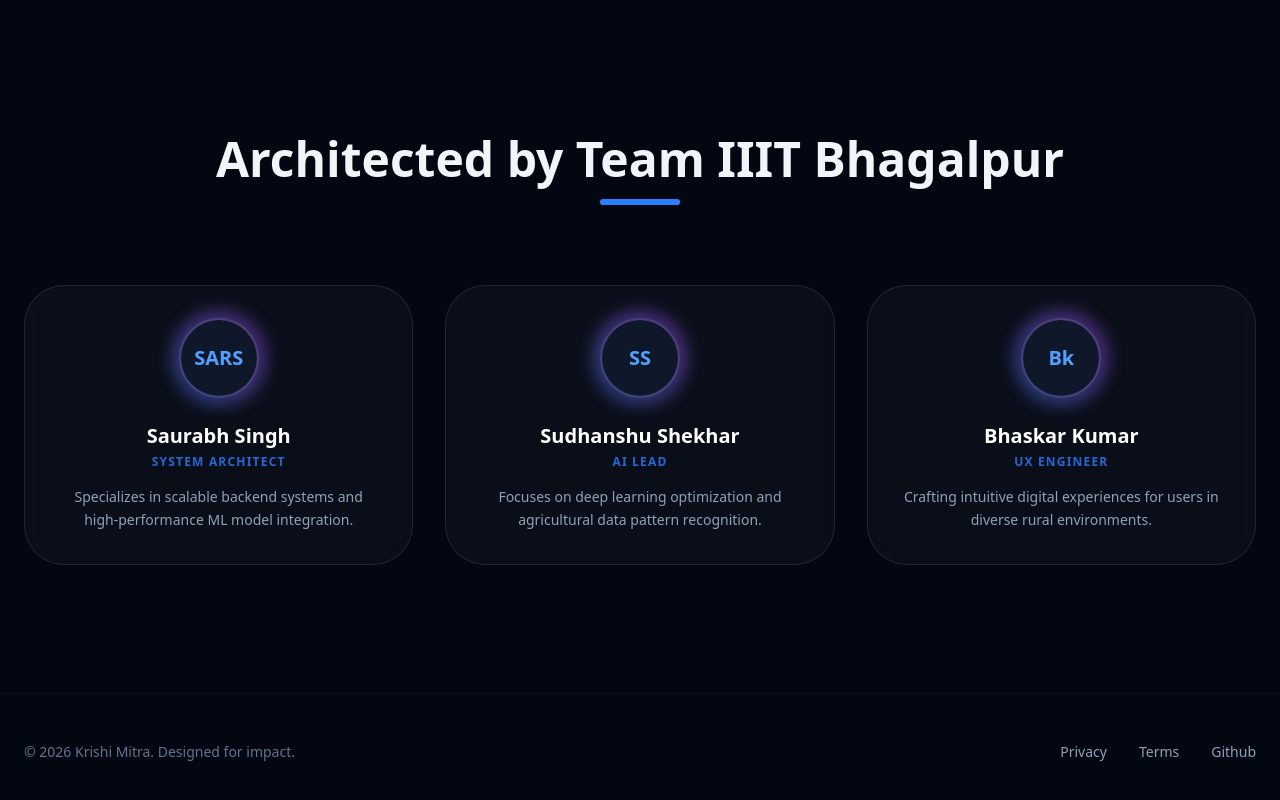
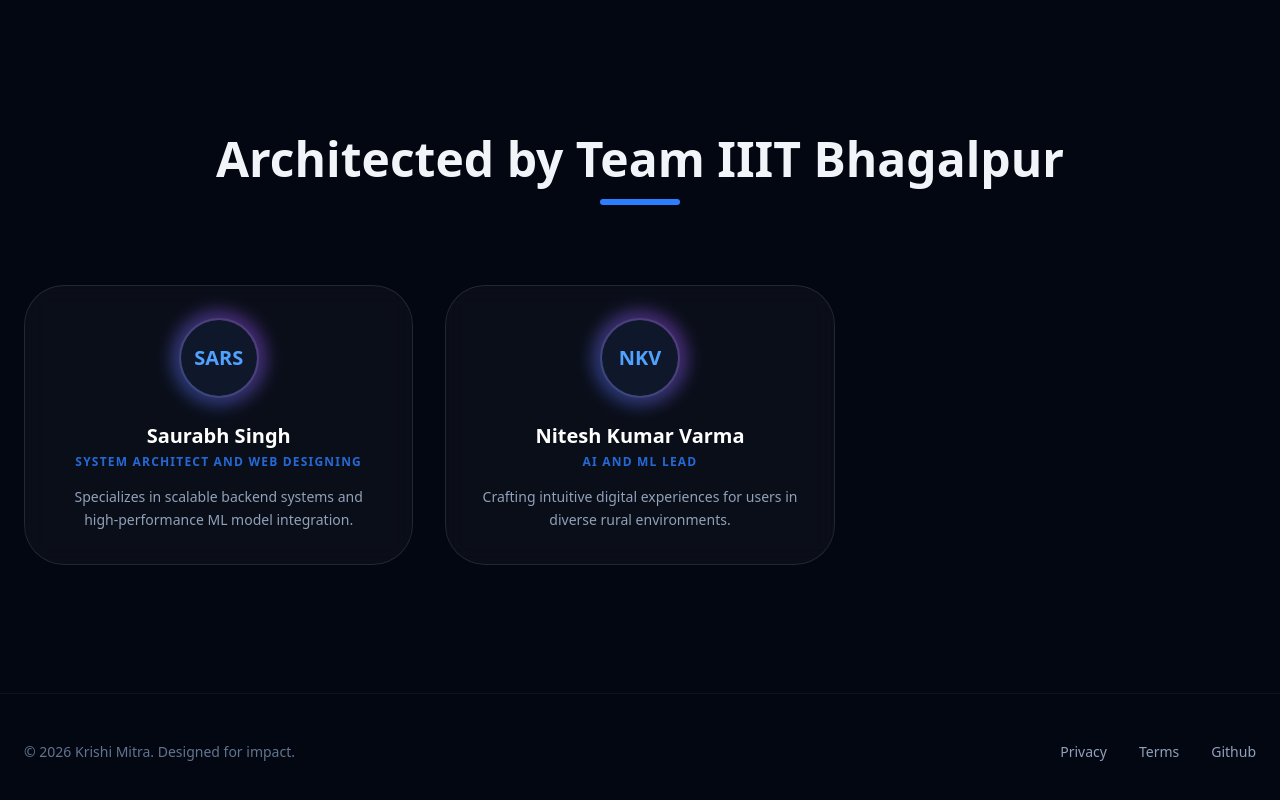
Before and after one commit to DevSars24/SIH-Team-Greensphere, a Next.js app in the folder frontend/: page / in a window 1280 px wide. Shown: the part 1493-2293 px from the top of the page. Built offline with nearby package versions, Linux system fonts and the light colour scheme; no server answers.

Commit message:
Update page.tsx

```diff
--- a/frontend/app/page.tsx
+++ b/frontend/app/page.tsx
@@ -157,9 +157,8 @@
 
             <div className="grid lg:grid-cols-3 gap-8">
               {[
-                { name: "Saurabh Singh", role: "System Architect", initials: "SARS", desc: "Specializes in scalable backend systems and high-performance ML model integration." },
-                { name: "Sudhanshu Shekhar", role: "AI Lead", initials: "SS", desc: "Focuses on deep learning optimization and agricultural data pattern recognition." },
-                { name: "Bhaskar Kumar", role: "UX Engineer", initials: "Bk", desc: "Crafting intuitive digital experiences for users in diverse rural environments." }
+                { name: "Saurabh Singh", role: "System Architect and Web Designing", initials: "SARS", desc: "Specializes in scalable backend systems and high-performance ML model integration." },
+                { name: "Nitesh Kumar Varma", role: "AI AND ML lead", initials: "NKV", desc: "Crafting intuitive digital experiences for users in diverse rural environments." }
               ].map((dev, i) => (
                 <div key={i} className="reveal group">
                   <div className="h-full glass p-8 rounded-[2.5rem] border-white/5 hover:border-blue-500/50 transition-all duration-500 hover:-translate-y-2">
```
